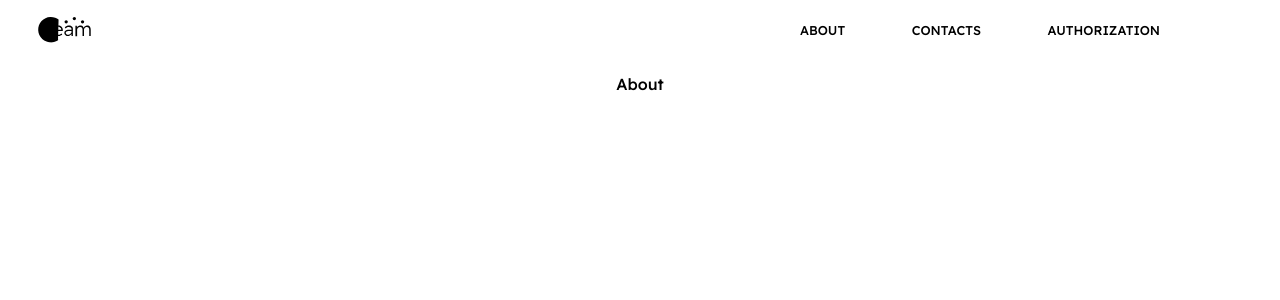
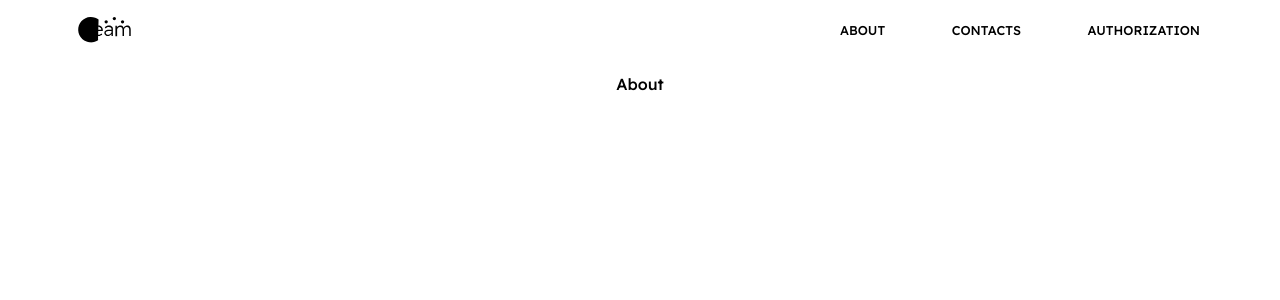
Before and after one commit to MaryAnzh/final-task, a Next.js app: page / in a window 1280 px wide. Shown: the top 300 px of the page. Built offline with nearby package versions, Linux system fonts and the light colour scheme.

Commit message:
fix: main style

```diff
--- a/src/components/layout/layout.tsx
+++ b/src/components/layout/layout.tsx
@@ -7,9 +7,9 @@ type DashboardLayoutProps = {
 
 export const Layout = ({ children }: DashboardLayoutProps) => {
   return (
-    <>
+    <div className="wrapper">
       <Header className="header" />
       <main>{children}</main>
-    </>
+    </div>
   )
 }
--- a/src/styles/globals.scss
+++ b/src/styles/globals.scss
@@ -14,11 +14,16 @@ body {
 }
 
 body {
+  font-family: 'Roboto', sans-serif;
+  font-size: 1em;
+}
+
+.wrapper {
+  width: 100%;
   display: flex;
   flex-direction: column;
+  align-items: center;
   min-height: 100vh;
-  font-family: 'Roboto', sans-serif;
-  font-size: 1em;
 }
 
 main {
```
